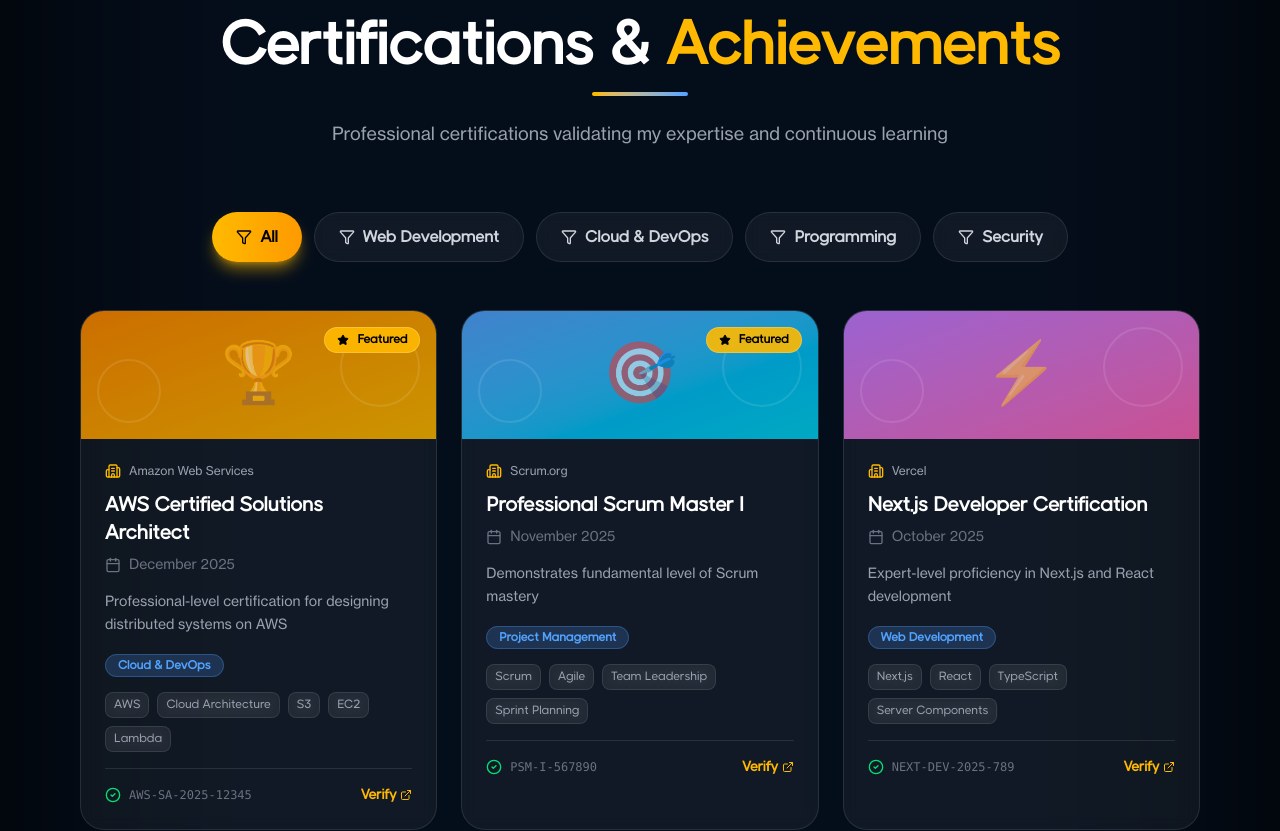
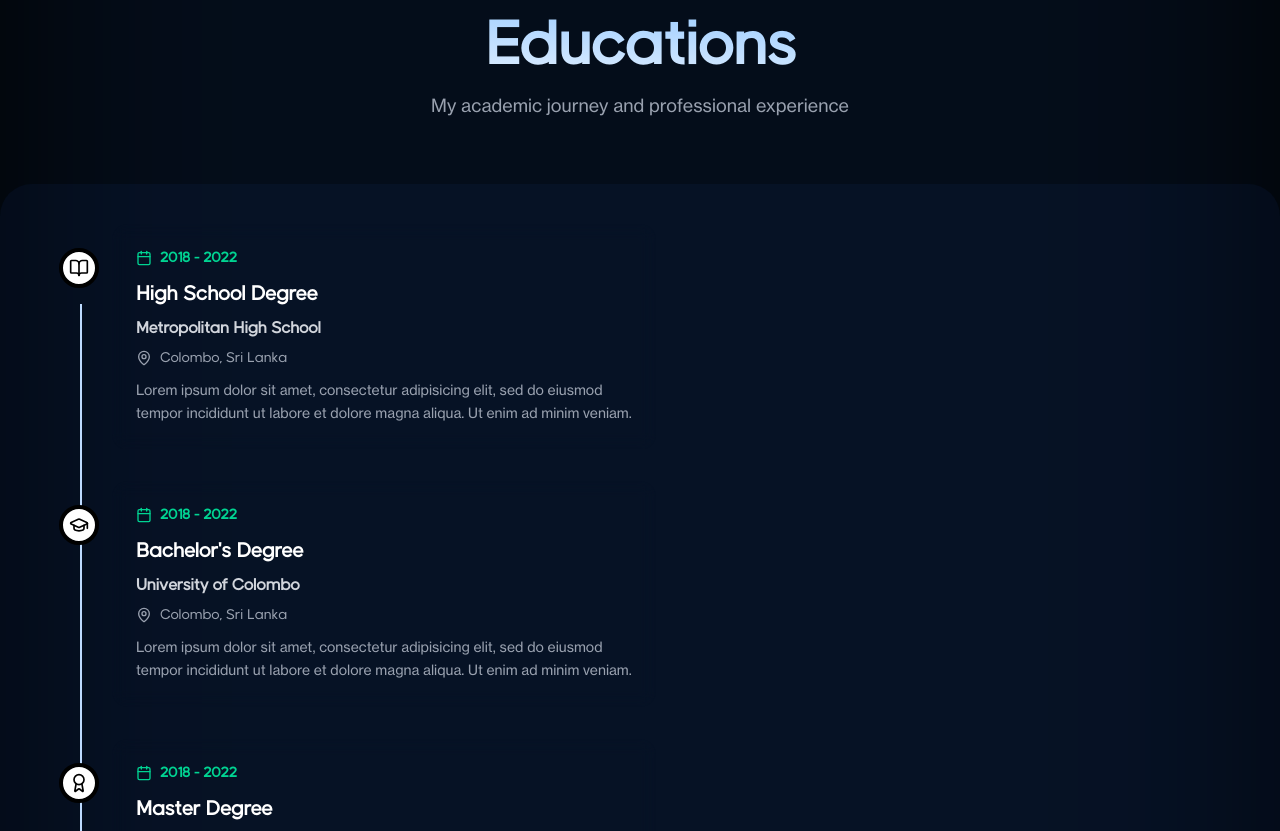
Before and after one commit to bhanuka99x/my-portfolio, a Next.js app in the folder frontend/: page / in a window 1280 px wide. Shown: the part 7060-7891 px from the top of the page. Built offline with nearby package versions, Linux system fonts and the light colour scheme.

Commit message:
refactor: restructure CertificateSection to focus on education data and improve layout

```diff
--- a/frontend/src/components/sections/certificate/CertifiateSection.tsx
+++ b/frontend/src/components/sections/certificate/CertifiateSection.tsx
@@ -1,301 +1,149 @@
 "use client";
-import React, { useState } from "react";
+import React from "react";
+import { motion } from "framer-motion";
 import {
+  GraduationCap,
+  Briefcase,
+  Calendar,
+  MapPin,
   Award,
-  ExternalLink,
-  Calendar,
-  Building2,
-  CheckCircle2,
-  Star,
-  Filter,
+  BookOpen,
 } from "lucide-react";
 
 export default function CertificateSection() {
-  const [activeFilter, setActiveFilter] = useState("All");
-
-  const categories = ["All", "Web Development", "Cloud & DevOps", "Programming", "Security"];
-
-  const certificates = [
+  const educationData = [
     {
       id: 1,
-      title: "AWS Certified Solutions Architect",
-      provider: "Amazon Web Services",
-      date: "December 2025",
-      category: "Cloud & DevOps",
-      credentialId: "AWS-SA-2025-12345",
-      credentialUrl: "https://aws.amazon.com/verification",
-      description: "Professional-level certification for designing distributed systems on AWS",
-      skills: ["AWS", "Cloud Architecture", "S3", "EC2", "Lambda"],
-      featured: true,
-      color: "from-orange-400 to-amber-400",
-      logo: "🏆",
+      year: "2018 - 2022",
+      title: "High School Degree",
+      institution: "Metropolitan High School",
+      location: "Colombo, Sri Lanka",
+      description:
+        "Lorem ipsum dolor sit amet, consectetur adipisicing elit, sed do eiusmod tempor incididunt ut labore et dolore magna aliqua. Ut enim ad minim veniam.",
+      color: "from-green-400 to-emerald-400",
+      icon: <BookOpen className="w-5 h-5" />,
     },
     {
       id: 2,
-      title: "Professional Scrum Master I",
-      provider: "Scrum.org",
-      date: "November 2025",
-      category: "Project Management",
-      credentialId: "PSM-I-567890",
-      credentialUrl: "https://scrum.org/verify",
-      description: "Demonstrates fundamental level of Scrum mastery",
-      skills: ["Scrum", "Agile", "Team Leadership", "Sprint Planning"],
-      featured: true,
+      year: "2018 - 2022",
+      title: "Bachelor's Degree",
+      institution: "University of Colombo",
+      location: "Colombo, Sri Lanka",
+      description:
+        "Lorem ipsum dolor sit amet, consectetur adipisicing elit, sed do eiusmod tempor incididunt ut labore et dolore magna aliqua. Ut enim ad minim veniam.",
       color: "from-blue-400 to-cyan-400",
-      logo: "🎯",
+      icon: <GraduationCap className="w-5 h-5" />,
     },
     {
       id: 3,
-      title: "Next.js Developer Certification",
-      provider: "Vercel",
-      date: "October 2025",
-      category: "Web Development",
-      credentialId: "NEXT-DEV-2025-789",
-      credentialUrl: "https://vercel.com/verify",
-      description: "Expert-level proficiency in Next.js and React development",
-      skills: ["Next.js", "React", "TypeScript", "Server Components"],
-      featured: false,
+      year: "2018 - 2022",
+      title: "Master Degree",
+      institution: "University of Moratuwa",
+      location: "Moratuwa, Sri Lanka",
+      description:
+        "Lorem ipsum dolor sit amet, consectetur adipisicing elit, sed do eiusmod tempor incididunt ut labore et dolore magna aliqua. Ut enim ad minim veniam.",
       color: "from-purple-400 to-pink-400",
-      logo: "⚡",
-    },
-    {
-      id: 4,
-      title: "Docker Certified Associate",
-      provider: "Docker Inc.",
-      date: "September 2025",
-      category: "Cloud & DevOps",
-      credentialId: "DCA-2025-456",
-      credentialUrl: "https://docker.com/verify",
-      description: "Demonstrates expertise in containerization and orchestration",
-      skills: ["Docker", "Kubernetes", "Container Orchestration", "CI/CD"],
-      featured: false,
-      color: "from-cyan-400 to-blue-400",
-      logo: "🐳",
-    },
-    {
-      id: 5,
-      title: "TypeScript Advanced Certification",
-      provider: "Microsoft",
-      date: "August 2025",
-      category: "Programming",
-      credentialId: "MS-TS-ADV-123",
-      credentialUrl: "https://microsoft.com/verify",
-      description: "Advanced TypeScript patterns and best practices",
-      skills: ["TypeScript", "Advanced Types", "Generics", "Decorators"],
-      featured: false,
-      color: "from-blue-500 to-indigo-500",
-      logo: "📘",
-    },
-    {
-      id: 6,
-      title: "Certified Ethical Hacker",
-      provider: "EC-Council",
-      date: "July 2025",
-      category: "Security",
-      credentialId: "CEH-2025-999",
-      credentialUrl: "https://eccouncil.org/verify",
-      description: "Expertise in information security and ethical hacking",
-      skills: ["Security", "Penetration Testing", "Network Security", "OWASP"],
-      featured: true,
-      color: "from-red-400 to-pink-500",
-      logo: "🔒",
+      icon: <Award className="w-5 h-5" />,
     },
   ];
 
-  const filteredCertificates =
-    activeFilter === "All"
-      ? certificates
-      : certificates.filter((cert) => cert.category === activeFilter);
+  const TimelineCard = ({
+    item,
+    index,
+    delay,
+  }: {
+    item: any;
+    index: number;
+    delay: number;
+  }) => (
+    <motion.div
+      initial={{ opacity: 0, x: -30 }}
+      whileInView={{ opacity: 1, x: 0 }}
+      viewport={{ once: true }}
+      transition={{ duration: 0.5, delay }}
+      className="relative group max-w-xl  "
+    >
+      {/* Timeline Dot */}
+      <div
+        className={`absolute -left-[21px]  top-6 w-10 h-10 rounded-full bg-white flex items-center justify-center border-4 border-black z-10 group-hover:scale-125 transition-transform duration-300`}
+      >
+        <div className="text-black">{item.icon}</div>
+      </div>
+
+      {/* Card */}
+      <div className="ml-8  backdrop-blur-sm  rounded-2xl p-6 hover:bg-white/[0.07] hover:border-white/20 transition-all duration-300  cursor-pointer">
+        <div className="relative">
+          {/* Year */}
+          <div className="flex items-center gap-2 text-emerald-400 text-sm font-semibold mb-3">
+            <Calendar className="w-4 h-4" />
+            {item.year}
+          </div>
+
+          {/* Title */}
+          <h3 className="text-xl font-bold text-white mb-2 group-hover:text-amber-400 transition-colors duration-300">
+            {item.title}
+          </h3>
+
+          {/* Institution/Company */}
+          <div className="text-gray-300 font-semibold mb-2">
+            {item.institution || item.company}
+          </div>
+
+          {/* Location */}
+          <div className="flex items-center gap-2 text-gray-400 text-sm mb-3">
+            <MapPin className="w-4 h-4" />
+            {item.location}
+          </div>
+
+          {/* Description */}
+          <p className="text-gray-400 text-sm leading-relaxed font-NeueHaas">
+            {item.description}
+          </p>
+        </div>
+      </div>
+    </motion.div>
+  );
 
   return (
     <section
       id="certificates"
-      className="min-h-screen text-white py-20 font-bilmond overflow-hidden "
+      className="min-h-screen py-20 font-bilmond overflow-hidden "
     >
-      <div className="max-w-7xl mx-auto px-5 md:px-10 lg:px-20">
-        {/* Section Header */}
-        <div className="text-center mb-16">
-          <h2 className="text-5xl md:text-6xl font-bold mb-4">
-            Certifications & <span className="text-amber-400">Achievements</span>
-          </h2>
-          <div className="w-24 h-1 bg-gradient-to-r from-amber-400 to-blue-400 mx-auto rounded-full mb-6"></div>
-          <p className="text-gray-400 text-lg max-w-2xl mx-auto font-NeueHaas">
-            Professional certifications validating my expertise and continuous learning
-          </p>
-        </div>
+      {/* Section Header */}
+      <motion.div
+        initial={{ opacity: 0, y: -20 }}
+        whileInView={{ opacity: 1, y: 0 }}
+        viewport={{ once: true }}
+        transition={{ duration: 0.6 }}
+        className="text-center mb-16"
+      >
+        <h2 className="text-5xl  md:text-6xl font-bold mb-4 text-center bg-gradient-to-bl from-blue-300 to-blue-50 bg-clip-text text-transparent">
+          Educations
+          {/* Education & <span className="text-amber-400">Experience</span> */}
+        </h2>
+        <p className="text-gray-400 text-lg  mx-auto text-center font-NeueHaas">
+          My academic journey and professional experience
+        </p>
+      </motion.div>
+      <div className="max-w-7xl mx-auto px-5 md:px-10 lg:px-20 py-10 bg-blue-900/10 rounded-4xl">
+        {/* Education Column */}
+        <div className="">
+          <div className="relative max-w-7xl mx-auto  ">
+            {/* Timeline Line */}
+            <div className="absolute left-0 mx-auto justify-center top-20 bottom-0 w-0.5 bg-gradient-to-b from-blue-200 via-blue-200 to-blue-200"></div>
 
-        {/* Category Filter */}
-        <div className="flex flex-wrap justify-center gap-3 mb-12">
-          {categories.map((category) => (
-            <button
-              key={category}
-              onClick={() => setActiveFilter(category)}
-              className={`px-6 py-3 rounded-full font-semibold transition-all duration-300 ${
-                activeFilter === category
-                  ? "bg-gradient-to-r from-amber-400 to-amber-500 text-black shadow-lg shadow-amber-400/50"
-                  : "bg-white/5 backdrop-blur-sm border border-white/10 text-gray-300 hover:bg-white/10 hover:border-amber-400/50"
-              }`}
-            >
-              <span className="flex items-center gap-2">
-                <Filter className="w-4 h-4" />
-                {category}
-              </span>
-            </button>
-          ))}
-        </div>
-
-        {/* Certificates Grid */}
-        <div className="grid grid-cols-1 md:grid-cols-2 lg:grid-cols-3 gap-6">
-          {filteredCertificates.map((cert) => (
-            <div
-              key={cert.id}
-              className="group relative bg-white/5 backdrop-blur-sm border border-white/10 rounded-3xl overflow-hidden hover:bg-white/[0.07] hover:border-white/20 transition-all duration-500"
-            >
-              {/* Featured Badge */}
-              {cert.featured && (
-                <div className="absolute top-4 right-4 z-20 bg-amber-400/90 backdrop-blur-sm px-3 py-1 rounded-full flex items-center gap-2 border border-white/20">
-                  <Star className="w-3 h-3 text-black fill-black" />
-                  <span className="text-black text-xs font-bold">Featured</span>
-                </div>
-              )}
-
-              {/* Gradient Glow */}
-              <div
-                className={`absolute -inset-0.5 bg-gradient-to-r ${cert.color} rounded-3xl blur opacity-0 group-hover:opacity-20 transition duration-500`}
-              ></div>
-
-              {/* Certificate Header */}
-              <div className="relative">
-                <div
-                  className={`h-32 bg-gradient-to-br ${cert.color} relative overflow-hidden`}
-                >
-                  <div className="absolute inset-0 bg-black/20"></div>
-                  <div className="absolute inset-0 flex items-center justify-center">
-                    <div className="text-6xl opacity-50">{cert.logo}</div>
-                  </div>
-                  {/* Decorative Pattern */}
-                  <div className="absolute inset-0 opacity-10">
-                    <div className="absolute top-4 right-4 w-20 h-20 border-2 border-white rounded-full"></div>
-                    <div className="absolute bottom-4 left-4 w-16 h-16 border-2 border-white rounded-full"></div>
-                  </div>
-                </div>
-              </div>
-
-              {/* Certificate Content */}
-              <div className="p-6 relative">
-                {/* Provider Badge */}
-                <div className="flex items-center gap-2 mb-3">
-                  <Building2 className="w-4 h-4 text-amber-400" />
-                  <span className="text-xs text-gray-400 font-NeueHaas">
-                    {cert.provider}
-                  </span>
-                </div>
-
-                {/* Title */}
-                <h3 className="text-xl font-bold text-white group-hover:text-amber-400 transition-colors duration-300 mb-2">
-                  {cert.title}
-                </h3>
-
-                {/* Date */}
-                <div className="flex items-center gap-2 mb-4">
-                  <Calendar className="w-4 h-4 text-gray-500" />
-                  <span className="text-sm text-gray-500 font-NeueHaas">
-                    {cert.date}
-                  </span>
-                </div>
-
-                {/* Description */}
-                <p className="text-gray-400 text-sm leading-relaxed mb-4 font-NeueHaas">
-                  {cert.description}
-                </p>
-
-                {/* Category Badge */}
-                <div className="mb-4">
-                  <span className="px-3 py-1 bg-blue-400/20 backdrop-blur-sm border border-blue-400/30 text-blue-400 text-xs font-bold rounded-full">
-                    {cert.category}
-                  </span>
-                </div>
-
-                {/* Skills */}
-                <div className="flex flex-wrap gap-2 mb-4">
-                  {cert.skills.map((skill, i) => (
-                    <span
-                      key={i}
-                      className="px-2 py-1 bg-white/5 backdrop-blur-sm border border-white/10 rounded-lg text-xs text-gray-400 group-hover:bg-white/10 group-hover:border-amber-400/30 transition-all duration-300"
-                    >
-                      {skill}
-                    </span>
-                  ))}
-                </div>
-
-                {/* Credential Info & Link */}
-                <div className="flex items-center justify-between pt-4 border-t border-white/10">
-                  <div className="flex items-center gap-2">
-                    <CheckCircle2 className="w-4 h-4 text-green-400" />
-                    <span className="text-xs text-gray-500 font-mono">
-                      {cert.credentialId}
-                    </span>
-                  </div>
-                  <a
-                    href={cert.credentialUrl}
-                    target="_blank"
-                    rel="noopener noreferrer"
-                    className="inline-flex items-center gap-1 text-amber-400 font-semibold text-sm hover:gap-2 transition-all duration-300"
-                  >
-                    Verify
-                    <ExternalLink className="w-3 h-3" />
-                  </a>
-                </div>
-              </div>
-            </div>
-          ))}
-        </div>
-
-        {/* Bottom Stats */}
-        <div className="mt-16 bg-gradient-to-r from-amber-400/10 to-blue-400/10 backdrop-blur-sm border border-white/10 rounded-3xl p-8">
-          <div className="grid grid-cols-2 md:grid-cols-4 gap-8 text-center">
-            <div>
-              <div className="flex items-center justify-center mb-2">
-                <Award className="w-8 h-8 text-amber-400" />
-              </div>
-              <div className="text-4xl font-bold text-amber-400 mb-2">
-                {certificates.length}+
-              </div>
-              <div className="text-gray-400 text-sm">Certifications</div>
-            </div>
-            <div>
-              <div className="flex items-center justify-center mb-2">
-                <Star className="w-8 h-8 text-blue-400 fill-blue-400" />
-              </div>
-              <div className="text-4xl font-bold text-blue-400 mb-2">
-                {certificates.filter((c) => c.featured).length}
-              </div>
-              <div className="text-gray-400 text-sm">Featured Awards</div>
-            </div>
-            <div>
-              <div className="flex items-center justify-center mb-2">
-                <Building2 className="w-8 h-8 text-green-400" />
-              </div>
-              <div className="text-4xl font-bold text-green-400 mb-2">
-                {new Set(certificates.map((c) => c.provider)).size}
-              </div>
-              <div className="text-gray-400 text-sm">Providers</div>
-            </div>
-            <div>
-              <div className="flex items-center justify-center mb-2">
-                <CheckCircle2 className="w-8 h-8 text-purple-400" />
-              </div>
-              <div className="text-4xl font-bold text-purple-400 mb-2">100%</div>
-              <div className="text-gray-400 text-sm">Verified</div>
+            {/* Timeline Items */}
+            <div className="space-y-8">
+              {educationData.map((item, index) => (
+                <TimelineCard
+                  key={item.id}
+                  item={item}
+                  index={index}
+                  delay={index * 0.15}
+                />
+              ))}
             </div>
           </div>
-        </div>
-
-        {/* CTA */}
-        <div className="mt-12 text-center">
-          <p className="text-gray-400 font-NeueHaas">
-            Committed to continuous learning and professional development
-          </p>
         </div>
       </div>
     </section>
```
